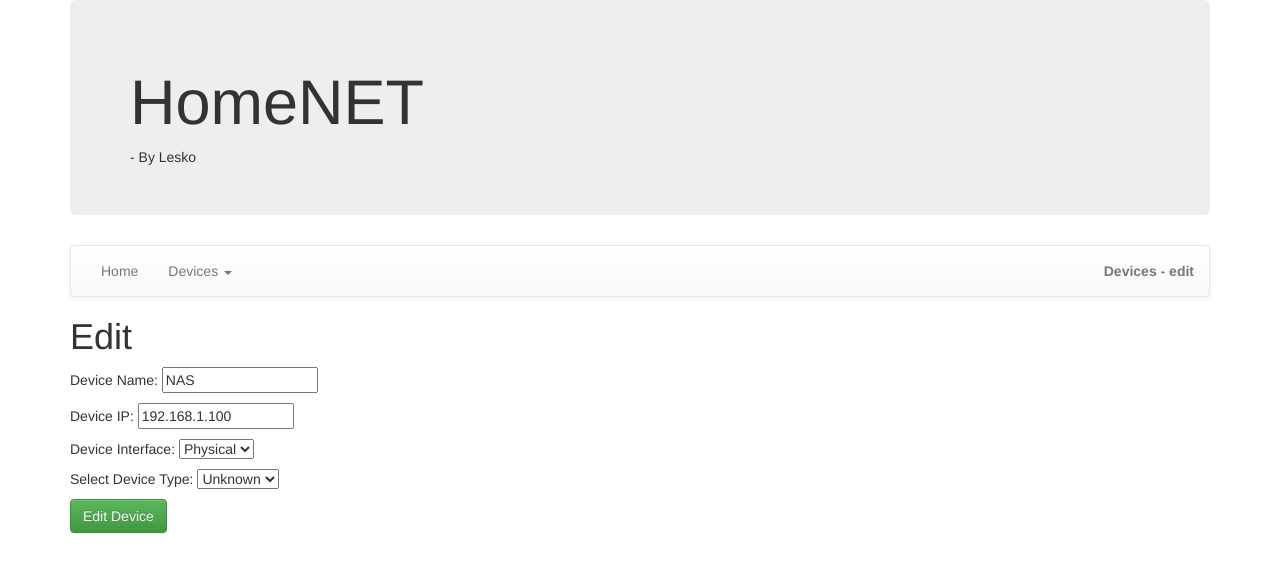
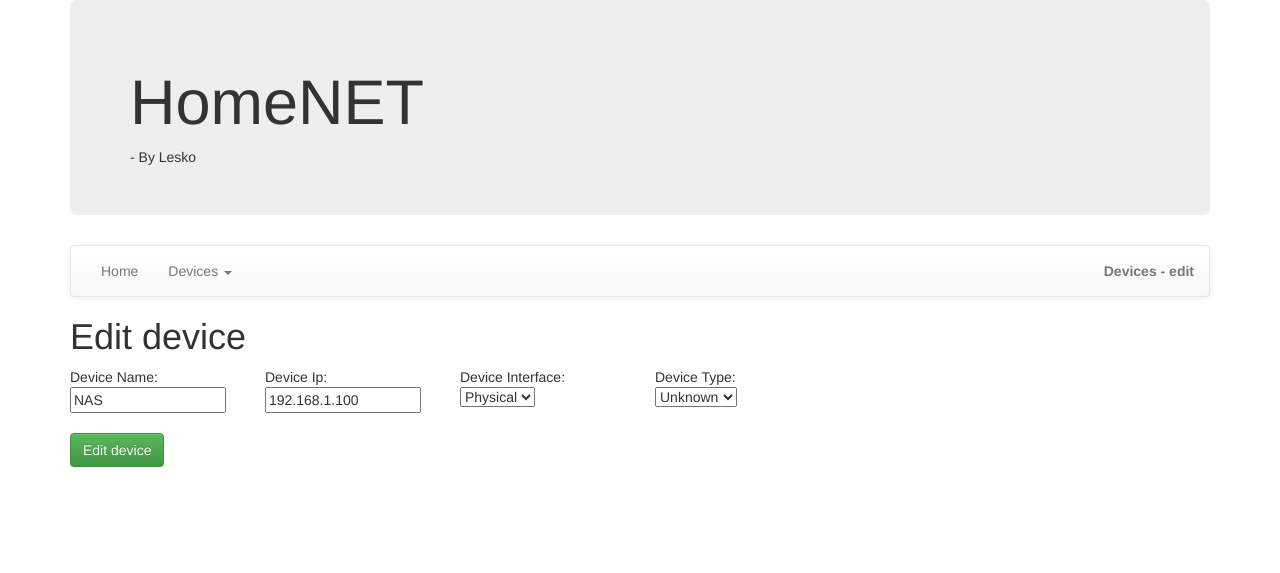
Before and after one commit to LeskoIam/homeNET, a Flask app: page /edit/6 in a window 1280 px wide. Shown: the top 573 px of the page. Run offline with Flask 2, Linux system fonts and the light colour scheme; data comes from the database, SQL or seed files in the repository; both versions use the stored data as it was after the commit; parts of the project's set-up code (start-up, migrations or seed data) failed here and were passed over; some libraries are stand-ins or nearby versions.

Commit message:
- minor intermittent changes

```diff
--- a/app/templates/add_edit_device.html
+++ b/app/templates/add_edit_device.html
@@ -1,20 +1,32 @@
 {% extends "base.html" %}
-{% block table %}
+{% block content %}
     <h1>{{ add_edit|capitalize }}</h1>
     <form action="" method="post" name="login">
         {{ form.hidden_tag() }}
-        <p>
-            Device Name: {{ form.name(size=16) }}
-        </p>
-        <p>
-            Device IP: {{ form.ip(size=16) }}
-        </p>
-        <p>
-            Device Interface: {{ form.interface() }}
-        </p>
-        <p>
-            Select Device Type: {{ form.device_type() }}
-        </p>
-        <button value="add" type="submit" class="btn btn-success">{{ add_edit|capitalize + " Device" }}</button>
+        <div class="row">
+            <div class="col-sm-2">
+                Device Name:
+                {{ form.name(size=16) }}
+            </div>
+            <div class="col-sm-2">
+                Device Ip:
+                {{ form.ip(size=16) }}
+            </div>
+            <div class="col-sm-2">
+                Device Interface:
+                {{ form.interface() }}
+            </div>
+            <div class="col-sm-2">
+                Device Type:
+                {{ form.device_type() }}
+            </div>
+        </div>
+        <div class="row">
+            <div class="col-sm-12">
+                <p><br>
+                    <button value="add" type="submit" class="btn btn-success">{{ add_edit|capitalize }}</button>
+                </p>
+            </div>
+        </div>
     </form>
 {% endblock %}
--- a/app/templates/base.html
+++ b/app/templates/base.html
@@ -51,16 +51,10 @@
         </div>
     </nav>
 
-    {% block table %}{% endblock %}
+    {% block content %}{% endblock %}
 
 </div>
 <script src="{{ url_for('static', filename='scripts/jquery-1.11.3.min.js') }}"></script>
 <script src="{{ url_for('static', filename='bootstrap/js/bootstrap.min.js') }}"></script>
-<script type="text/javascript">
-    // Highlight where we are on navigational panel
-    $(function() {
-        $('.nav a[href="' + '{{ page }}' + '"]').parent().addClass('active');
-    })
-    </script>
 </body>
 </html>
--- a/app/templates/home.html
+++ b/app/templates/home.html
@@ -1,5 +1,5 @@
 {% extends "base.html" %}
-{% block table %}
+{% block content %}
 
     <h1>HOME PAGE</h1>
 
--- a/app/templates/manage_devices.html
+++ b/app/templates/manage_devices.html
@@ -1,5 +1,5 @@
 {% extends "base.html" %}
-{% block table %}
+{% block content %}
 {#    <style type="text/css">#}
 {#        .lesko{#}
 {#            border: 1px solid;#}
--- a/app/templates/view_devices_table.html
+++ b/app/templates/view_devices_table.html
@@ -1,5 +1,5 @@
 {% extends "base.html" %}
-{% block table %}
+{% block content %}
     <div class="row">
         <div class="col-sm-6">
             Table last updated on {{ update_time }}
--- a/app/views.py
+++ b/app/views.py
@@ -78,7 +78,7 @@ def add_device():
         return redirect("/manage_devices")
     return render_template("add_edit_device.html",
                            form=form,
-                           add_edit="add",
+                           add_edit="add device",
                            page_loc="devices - add")
 
 
@@ -111,7 +111,7 @@ def edit_device(device_id):
     form.device_type.data = to_edit.device_type
     return render_template("add_edit_device.html",
                            form=form,
-                           add_edit="edit",
+                           add_edit="edit device",
                            page_loc="devices - edit")
 
 
```
Also changed, not shown: app.db.
